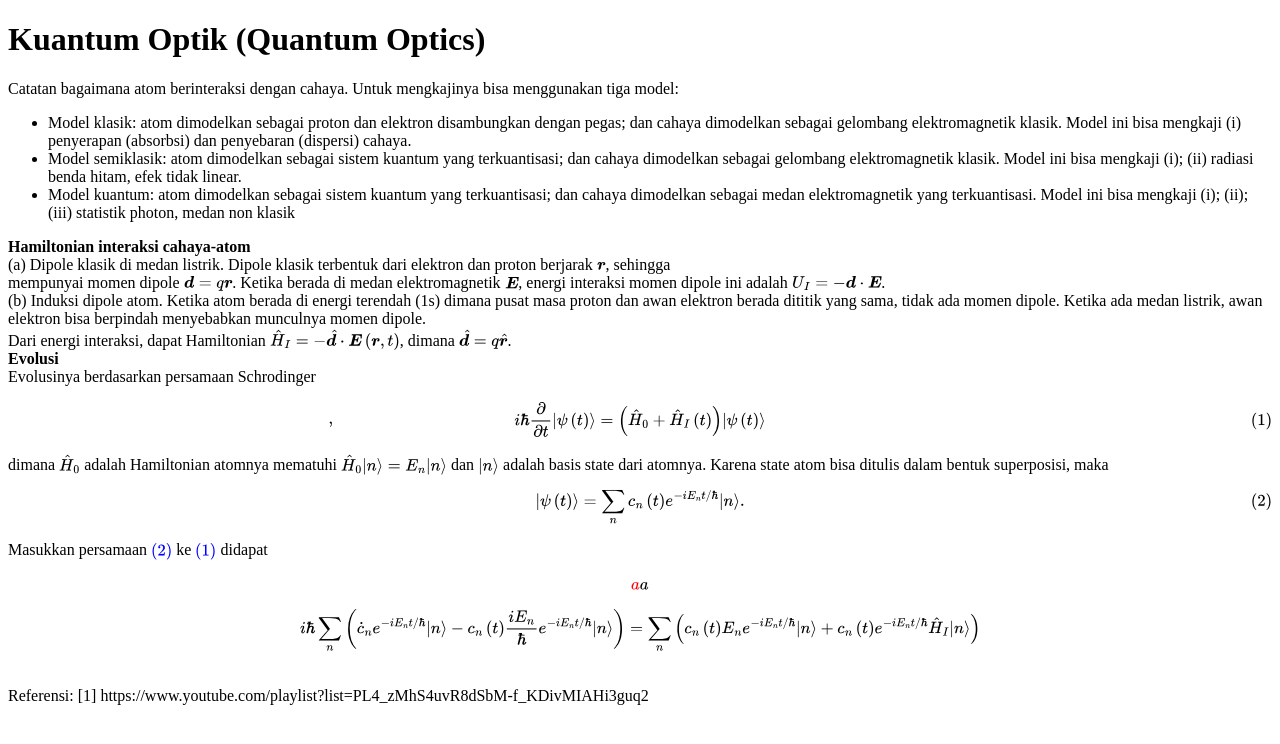
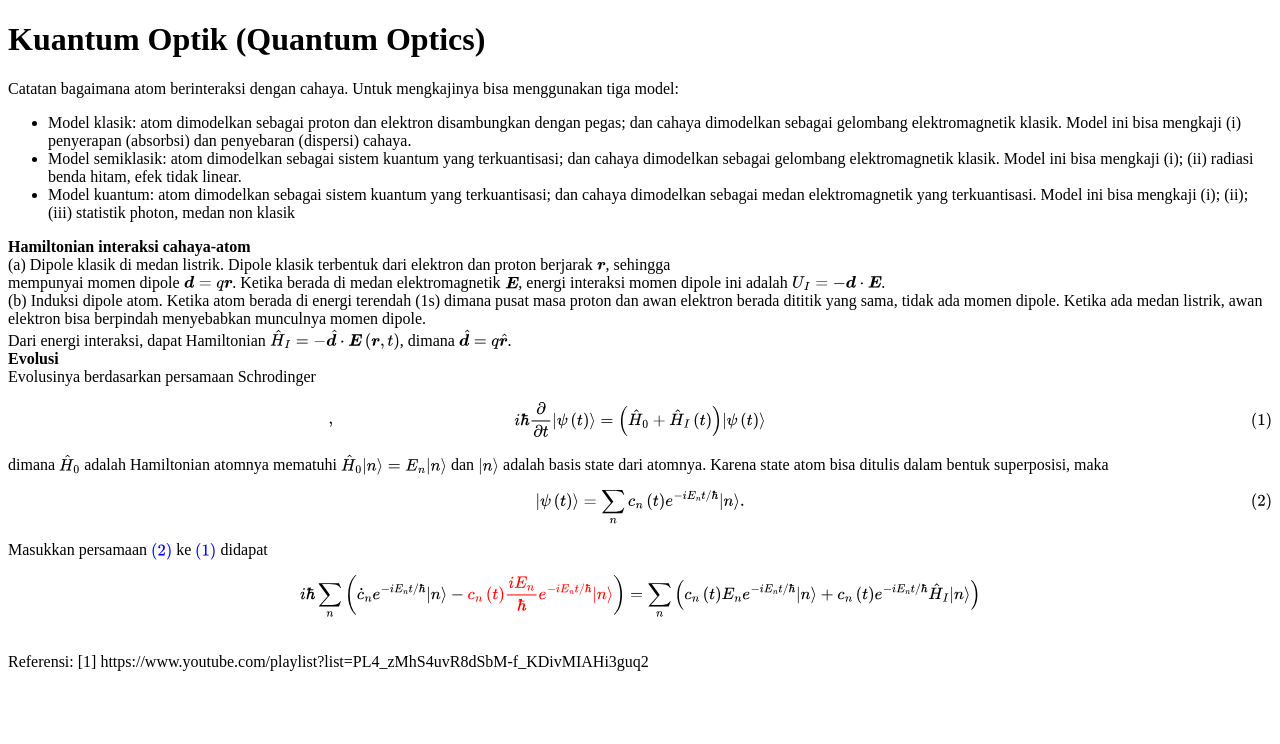
Before and after one commit to dangausuluah/dangausuluah.github.io, a Jekyll site: the page built from _posts/2025-07-29-QO.md, in a window 1280 px wide. Shown: the top 744 px of the page. Built offline with Jekyll 4.4.1, drawn with Linux system fonts in a browser that asks for light colours; our own code applies the rules of GitHub Pages for plain Markdown files; a script that is not in the unit is left out; comment, search, counter and statistics services are not loaded.

Commit message:
Update 2025-07-29-QO.md

```diff
--- a/_posts/2025-07-29-QO.md
+++ b/_posts/2025-07-29-QO.md
@@ -50,12 +50,10 @@ $$
 
 Masukkan persamaan $\eqref{eq:ansatz}$ ke $\eqref{eq:SE}$ didapat
 
-$$\red{a} a$$
-
 $$
 i \hbar \sum_n
 \left(
-\dot{c}_n e^{-i E_n t/ \hbar} \ket{n} - c_n\left(t\right) \frac{i E_n}{\hbar} e^{-i E_n t/ \hbar} \ket{n} \right)
+\dot{c}_n e^{-i E_n t/ \hbar} \ket{n} - \red{c_n\left(t\right) \frac{i E_n}{\hbar} e^{-i E_n t/ \hbar} \ket{n}} \right)
 = \sum_n \left(
   c_n\left(t\right) E_n e^{-i E_n t/ \hbar} \ket{n} + c_n\left(t\right) e^{-i E_n t/ \hbar} \hat{H}_I \ket{n}
 \right)
```
